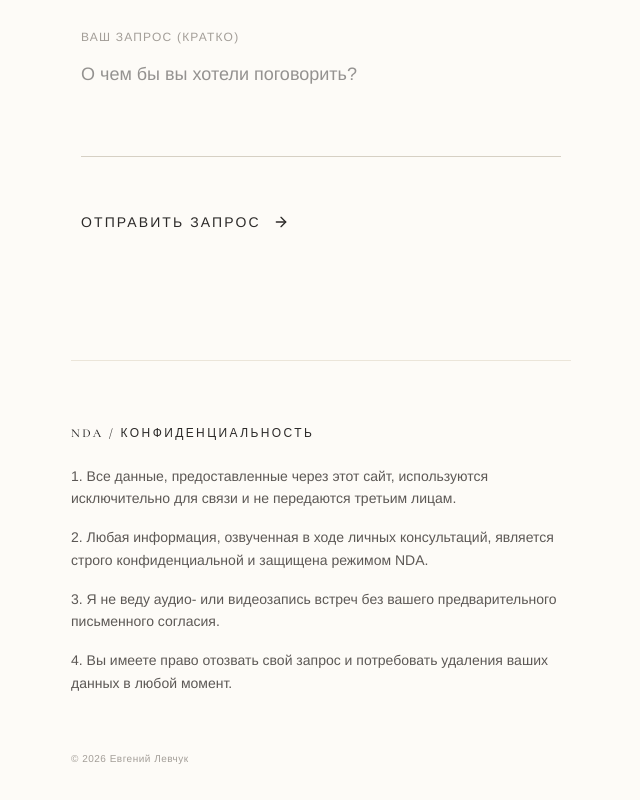
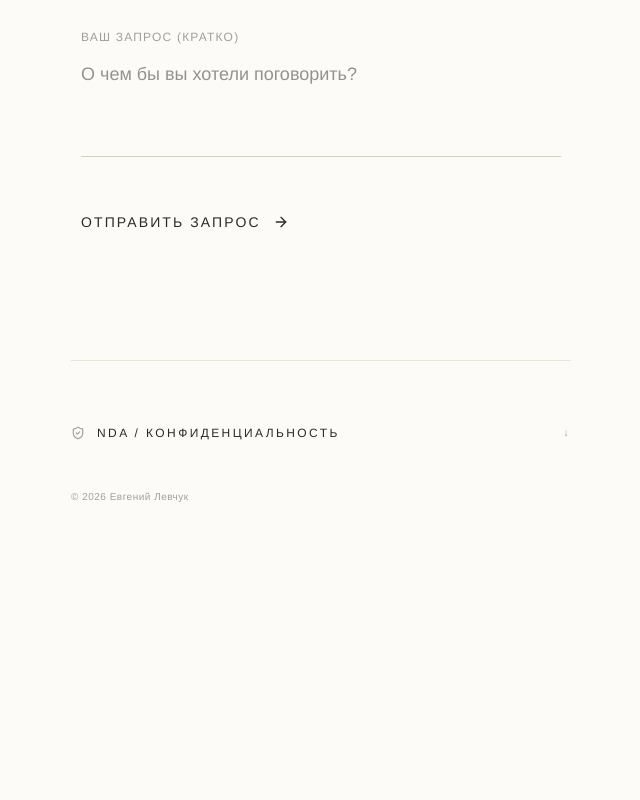
Before and after one commit to apple-kz/yevgeniy-levchuk-personal, a Next.js app: page / in a window 1280 px wide. Shown: the part 7826-8626 px from the top of the page, without its empty margins (319-959 px from the left). After the commit the page ends 8394 px from the top, so only its background shows below. Built offline with nearby package versions, Linux system fonts and the light colour scheme.

Commit message:
style: convert NDA section to a spoiler with an icon

```diff
--- a/src/app/page.tsx
+++ b/src/app/page.tsx
@@ -1,5 +1,5 @@
 import { ReactNode } from "react";
-import { ArrowRight } from "lucide-react";
+import { ArrowRight, ShieldCheck } from "lucide-react";
 import ContactForm from "../components/contact-form";
 
 export default function Home() {
@@ -247,16 +247,23 @@ export default function Home() {
             <ContactForm />
           </div>
 
-          <div className="mt-32 max-w-[500px] mx-auto text-left space-y-6 pt-16 border-t border-[color:var(--color-line)]">
-            <h3 className="text-xs tracking-[0.2em] font-medium uppercase text-[color:var(--color-fg)]">NDA / Конфиденциальность</h3>
-            <div className="text-sm font-light text-[color:var(--color-muted)] leading-relaxed space-y-4">
-              <p>1. Все данные, предоставленные через этот сайт, используются исключительно для связи и не передаются третьим лицам.</p>
-              <p>2. Любая информация, озвученная в ходе личных консультаций, является строго конфиденциальной и защищена режимом NDA.</p>
-              <p>3. Я не веду аудио- или видеозапись встреч без вашего предварительного письменного согласия.</p>
-              <p>4. Вы имеете право отозвать свой запрос и потребовать удаления ваших данных в любой момент.</p>
-            </div>
+          <div className="mt-32 max-w-[500px] mx-auto text-left pt-16 border-t border-[color:var(--color-line)]">
+            <details className="group cursor-pointer">
+              <summary className="list-none flex items-center gap-3 text-xs tracking-[0.2em] font-medium uppercase text-[color:var(--color-fg)] hover:opacity-70 transition-opacity">
+                <ShieldCheck size={14} className="text-[color:var(--color-faint)]" />
+                NDA / Конфиденциальность
+                <span className="ml-auto text-[10px] text-[color:var(--color-faint)] group-open:rotate-180 transition-transform">↓</span>
+              </summary>
 
-            <div className="text-[10px] tracking-wider text-[color:var(--color-faint)] font-light pt-8">
+              <div className="mt-6 text-sm font-light text-[color:var(--color-muted)] leading-relaxed space-y-4">
+                <p>1. Все данные, предоставленные через этот сайт, используются исключительно для связи и не передаются третьим лицам.</p>
+                <p>2. Любая информация, озвученная в ходе личных консультаций, является строго конфиденциальной и защищена режимом NDA.</p>
+                <p>3. Я не веду аудио- или видеозапись встреч без вашего предварительного письменного согласия.</p>
+                <p>4. Вы имеете право отозвать свой запрос и потребовать удаления ваших данных в любой момент.</p>
+              </div>
+            </details>
+
+            <div className="text-[10px] tracking-wider text-[color:var(--color-faint)] font-light pt-12">
               © {new Date().getFullYear()} Евгений Левчук
             </div>
           </div>
```
